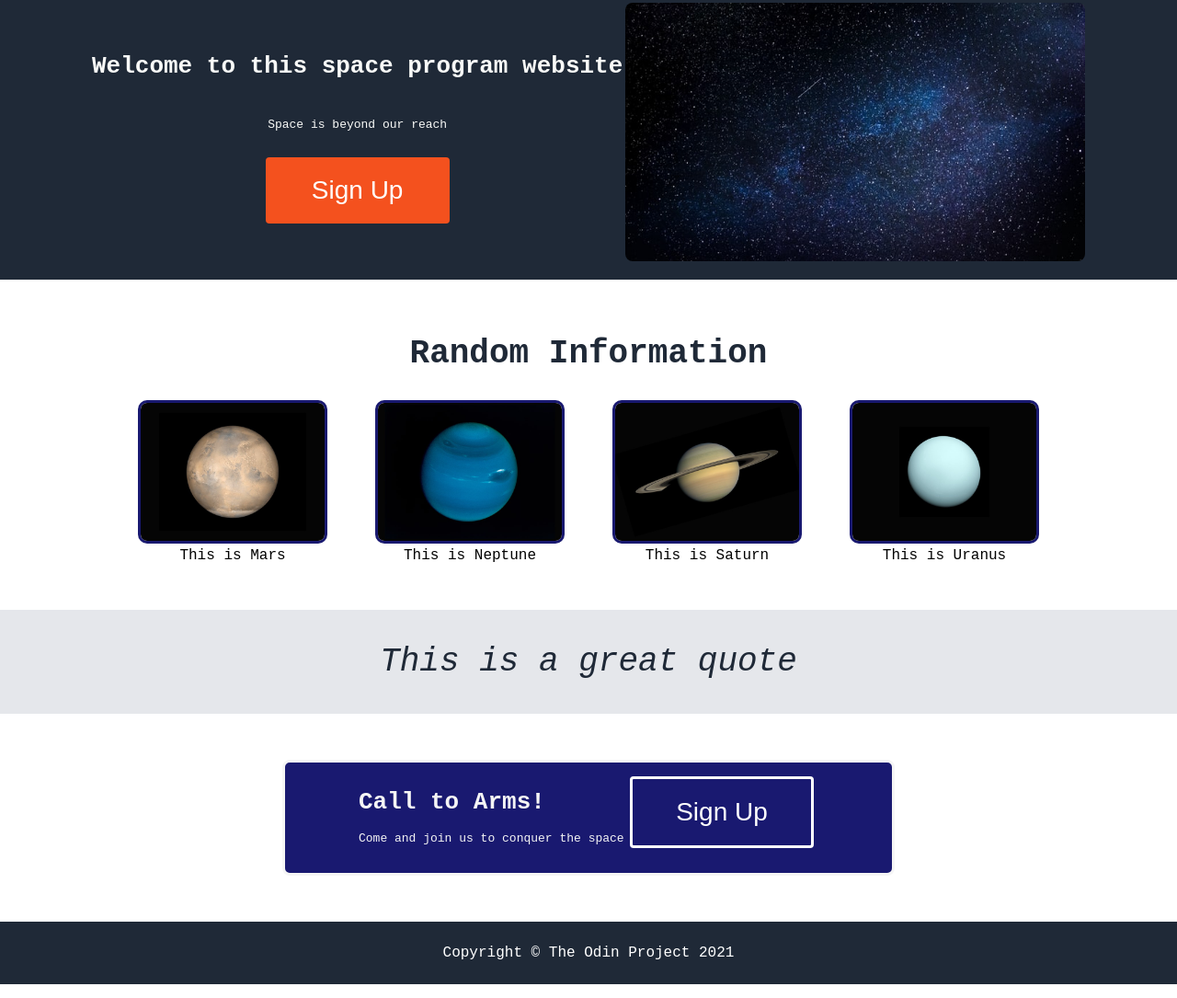
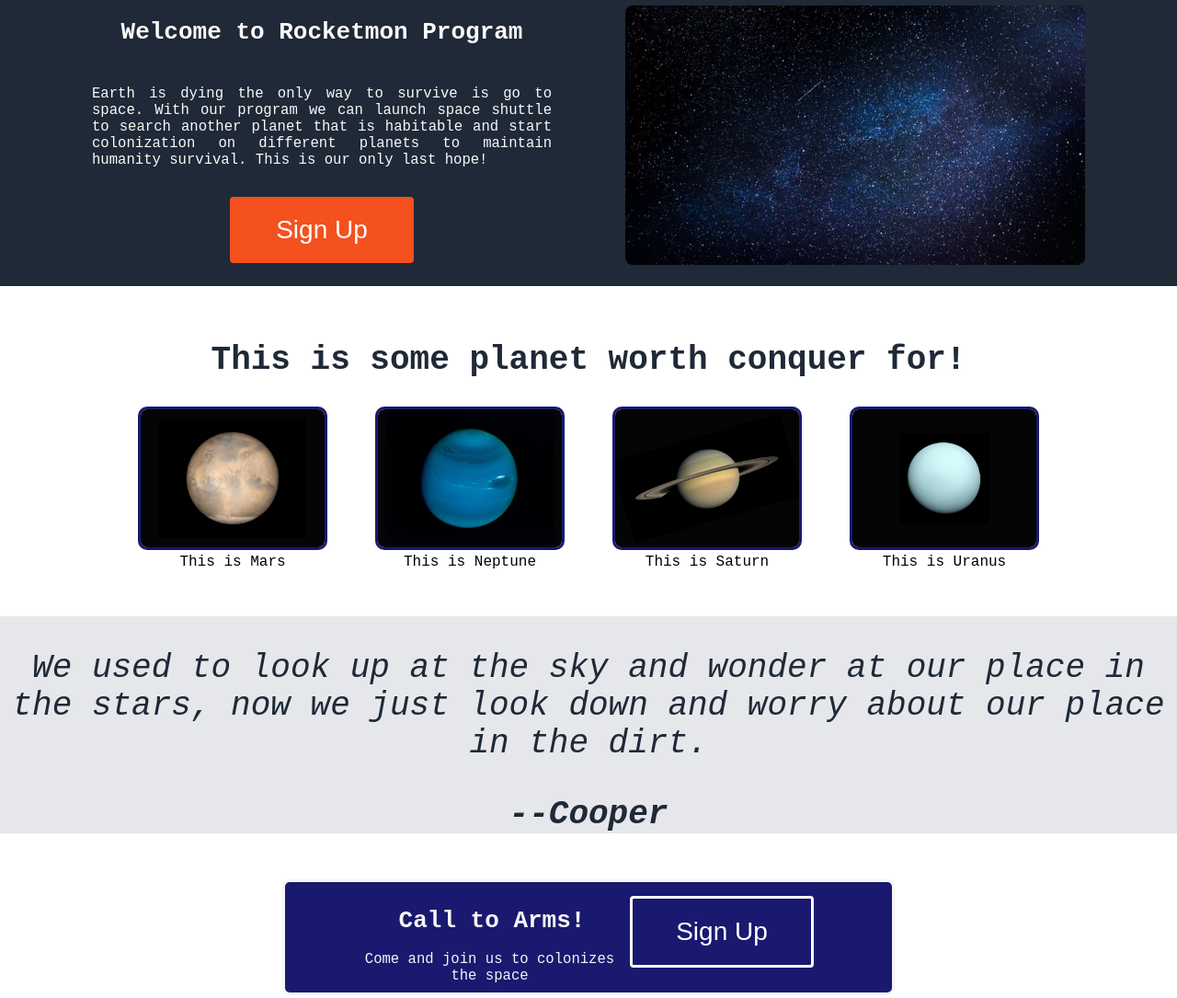
Before and after one commit to lazu-ardi/Landing-Page, a plain HTML site: page index.html in a window 1280 px wide. Shown: the part 97-1182 px from the top of the page at 92% size. Drawn offline with Linux system fonts and the light colour scheme.

Commit message:
finalize
Add content and finishing touch to the webpage

```diff
--- a/index.html
+++ b/index.html
@@ -6,6 +6,7 @@
     <meta name="viewport" content="width=device-width, initial-scale=1.0" />
     <link rel="stylesheet" href="style.css" />
     <title>Landing Page</title>
+    <link rel="icon" type="image/x-icon" href="./Resource/rocketship-logo.png">
   </head>
 
   <body>
@@ -24,8 +25,10 @@
 
       <div class="hero">
         <div class="hero-body">
-          <h1>Welcome to this space program website</h1>
-          <p>Space is beyond our reach</p>
+          <h1>Welcome to Rocketmon Program</h1>
+          <p>Earth is dying the only way to survive is go to space. With
+            our program we can launch space shuttle to search another planet that is habitable and
+            start colonization on different planets to maintain humanity survival. This is our only last hope!</p>
           <button class="hero-btn" style="vertical-align: middle">
             <span>Sign Up</span>
           </button>
@@ -38,7 +41,7 @@
     </div>
 
     <div id="body" class="body-container">
-      <div class="body-title">Random Information</div>
+      <div class="body-title">This is some planet worth conquer for!</div>
 
       <div class="body-resource">
         <div class="info">
@@ -61,13 +64,16 @@
     </div>
 
     <div class="quote-container">
-      <p>This is a great quote</p>
+      <p>We used to look up at the sky and wonder at our place in the stars,
+        now we just look down and worry about our place in the dirt.
+      </p>
+      <b>--Cooper</b>
     </div>
 
     <div id="signup" class="sign-up">
       <div class="sign-container">
         <h1>Call to Arms!</h1>
-        <p>Come and join us to conquer the space</p>
+        <p>Come and join us to colonizes the space</p>
       </div>
 
       <div class="signbtn-container">
--- a/style.css
+++ b/style.css
@@ -9,6 +9,10 @@ img {
     border-radius: 8px;
     max-width: 100%;
     height: auto;
+}
+
+html {
+  scroll-behavior: smooth;
 }
 
 .header-container {
@@ -29,8 +33,8 @@ img {
 }
 
 .header-logo img {
-  width: 50px;
-  height: 50px;
+  width: 90px;
+  height: 90px;
   margin-right: auto;
 }
 
@@ -64,6 +68,12 @@ img {
   flex-direction: column;
   align-items: center;
   gap: 10px;
+}
+
+.hero-body p {
+  font-size: larger;
+  text-align: justify;
+  width: 500px;
 }
 
 .hero-btn {
@@ -226,6 +236,16 @@ img {
   right: 0;
 }
 
+.sign-up h1 {
+  text-align: center;
+}
+
+.sign-up p {
+  font-size: larger;
+  text-align: center;
+  padding-right: 5px;
+}
+
 /* Footer Section */
 .footer {
   display: flex;
```
Also changed, not shown: 1 other file.
